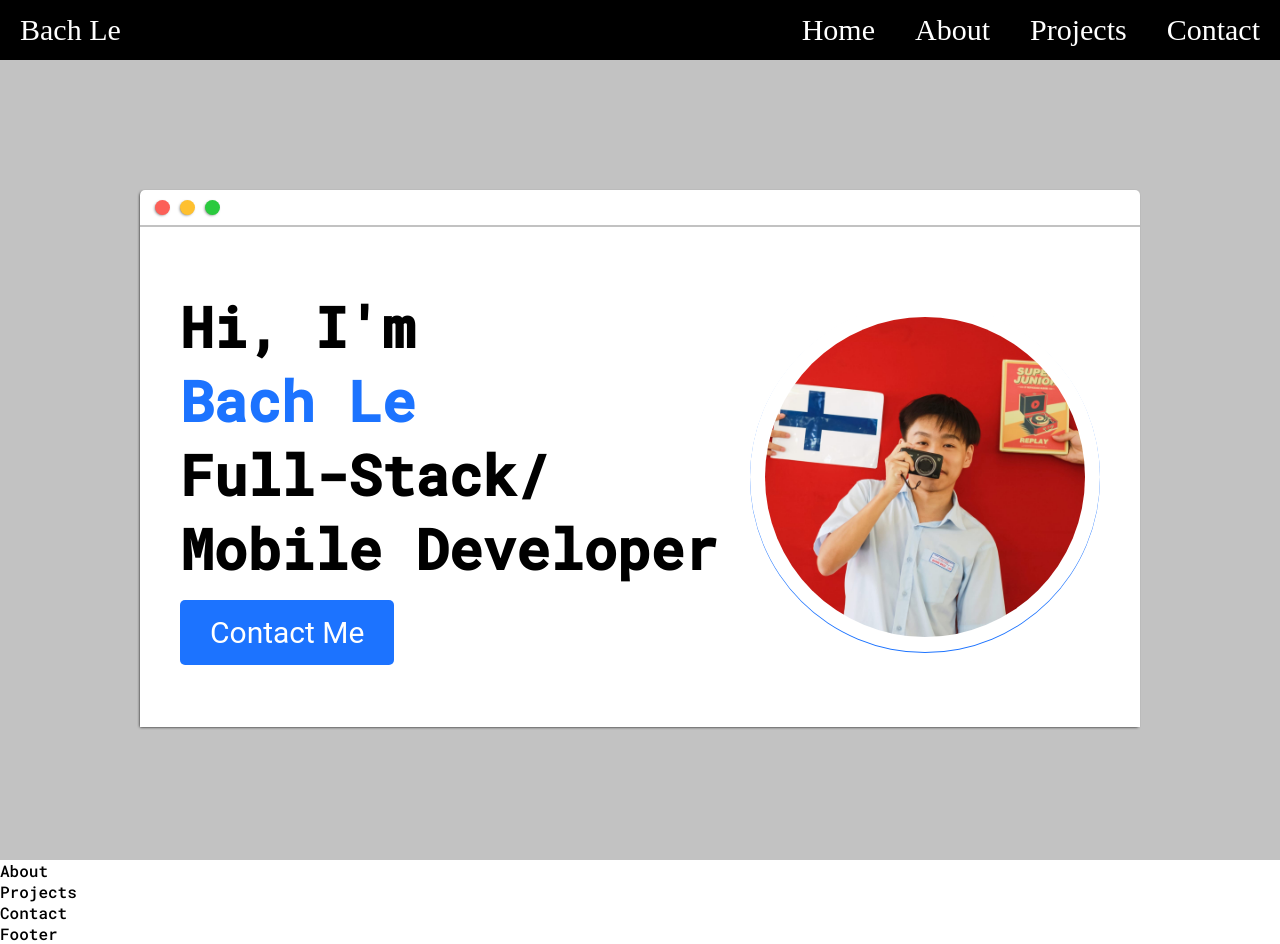
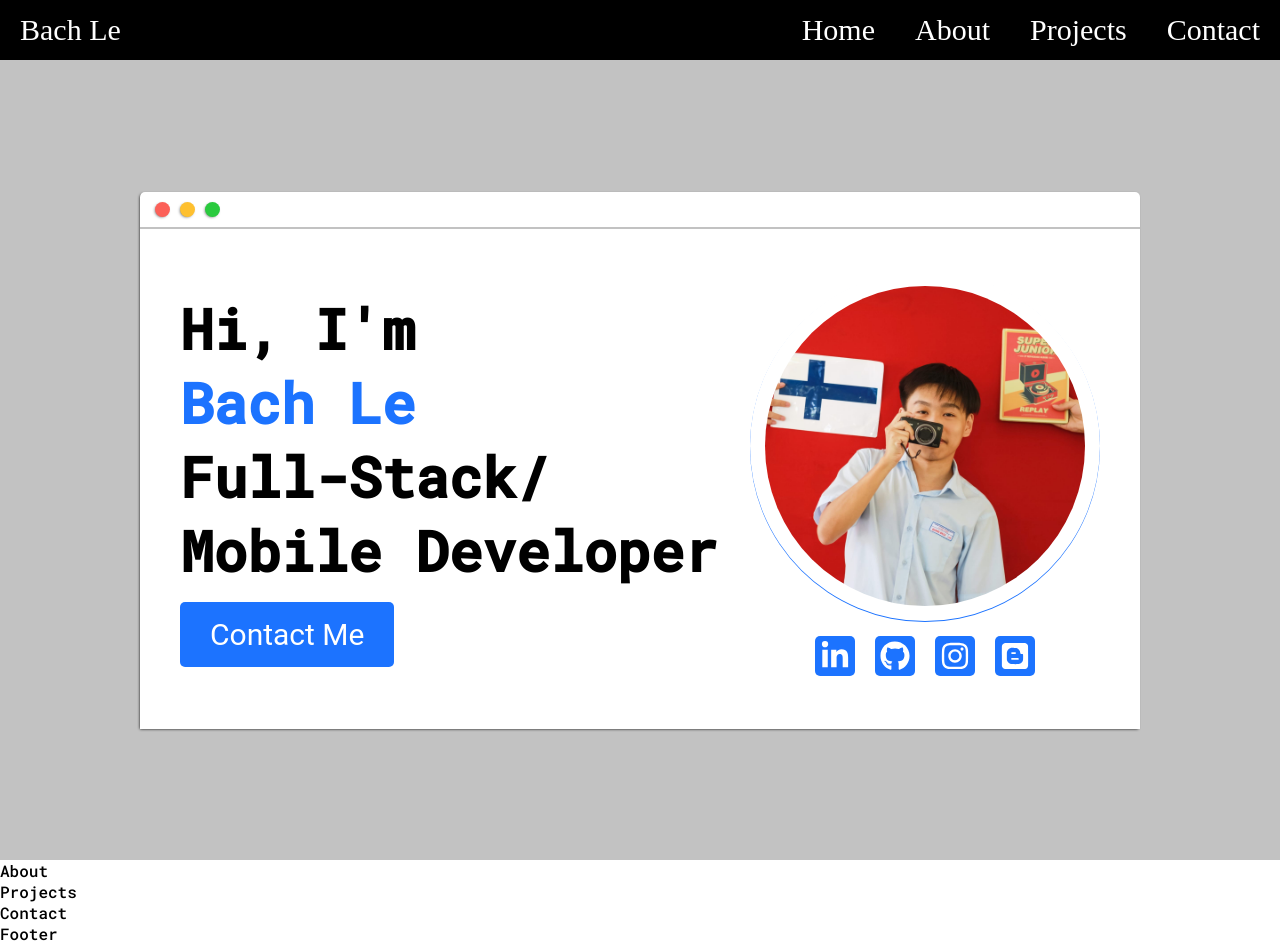
Before and after one commit to alvinle29/portfolio, a React (Create React App) app: page / in a window 1280 px wide. Built offline with nearby package versions, Linux system fonts and the light colour scheme; a web font is replaced by a local one.

Commit message:
add social media buttons on Home Page

```diff
--- a/src/components/Main/Home/Home.js
+++ b/src/components/Main/Home/Home.js
@@ -1,4 +1,5 @@
 import React from 'react'
+import {FaBlogger, FaGithub, FaInstagram, FaLinkedinIn} from 'react-icons/fa'
 
 import styles from './Home.module.css'
 
@@ -26,6 +27,21 @@ const Home = () => {
               <div className={styles.profile__picture}>
                 <div className={styles.profile__picture__bg}></div>
               </div>
+              <div className={styles.social__container}>
+                <a href="https://www.linkedin.com/in/bach-l-298105138/">
+                  <FaLinkedinIn className={styles.LinkedIn} />
+                </a>
+                <a href="https://github.com/alvinle29">
+                  <FaGithub className={styles.GitHub} />
+                </a>
+                <a href="https://www.instagram.com/eodin.le_/">
+                  <FaInstagram className={styles.Instagram} />
+                </a>
+                <a href="https://www.alvinle.site/">
+                  <FaBlogger className={styles.Blogger} />
+                </a>
+
+              </div>
             </div>
           </div>
         </div>
--- a/src/components/Main/Home/Home.module.css
+++ b/src/components/Main/Home/Home.module.css
@@ -1,13 +1,14 @@
 .home {
   min-height: 100vh;
-  padding-top: calc(var(--nav-height) + 70px);
-
+  padding: calc(var(--nav-height) + 20px) 0;
+  display: flex;
+  justify-content: center;
+  align-items: center;
   background: var(--clr-secondaryLight);
 }
 
 .intro__container {
   width: 1000px;
-  margin: 0 auto;
   box-shadow: -1px 1px 3px -1px var(--clr-primaryDark);
   border-radius: 5px 5px 0 0;
   background: var(--clr-primaryLight);
@@ -56,6 +57,10 @@
   align-items: flex-start;
 }
 
+.description h1 {
+  font-family: var(--ff-secondary);
+}
+
 .description a {
   margin-top: 15px;
   padding: 15px 30px;
@@ -81,6 +86,7 @@
 .media__container {
   padding: 0 40px 0 10px;
   display: flex;
+  flex-direction: column;
   justify-content: center;
   align-items: center;
 }
@@ -88,11 +94,9 @@
 .profile__picture {
   height: 350px;
   width: 350px;
-
   display: flex;
   justify-content: center;
   align-items: center;
-
   box-shadow: 0 1px 0 0 var(--clr-accent);
   border-radius: 50%;
 }
@@ -103,6 +107,34 @@
   border-radius: 50%;
   background-image: url("../../../../public/profile_pic.jpg");
   background-size: cover;
+}
+
+.social__container {
+  height: 50px;
+  margin-top: 15px;
+  display: flex;
+  flex-direction: row;
+}
+
+.LinkedIn,
+.GitHub,
+.Instagram,
+.Blogger {
+  height: 40px;
+  width: 40px;
+  margin: 0 10px;
+  padding: 5px;
+  border-radius: 5px;
+  color: var(--clr-primaryLight);
+  background: var(--clr-accent);
+  transition: 1s;
+}
+
+.LinkedIn:hover,
+.GitHub:hover,
+.Instagram:hover,
+.Blogger:hover {
+  transform: scale(1.2);
 }
 
 @media screen and (max-width: 1100px) {
```
